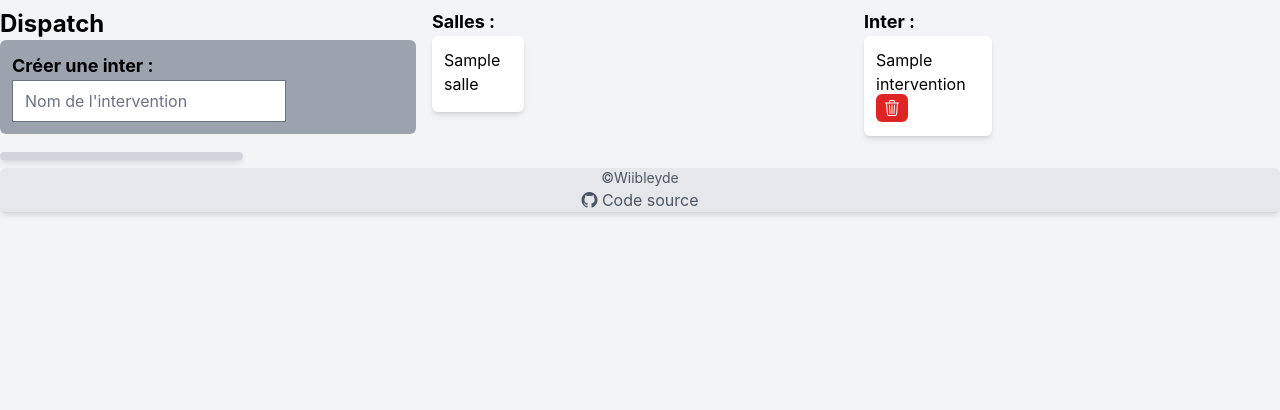
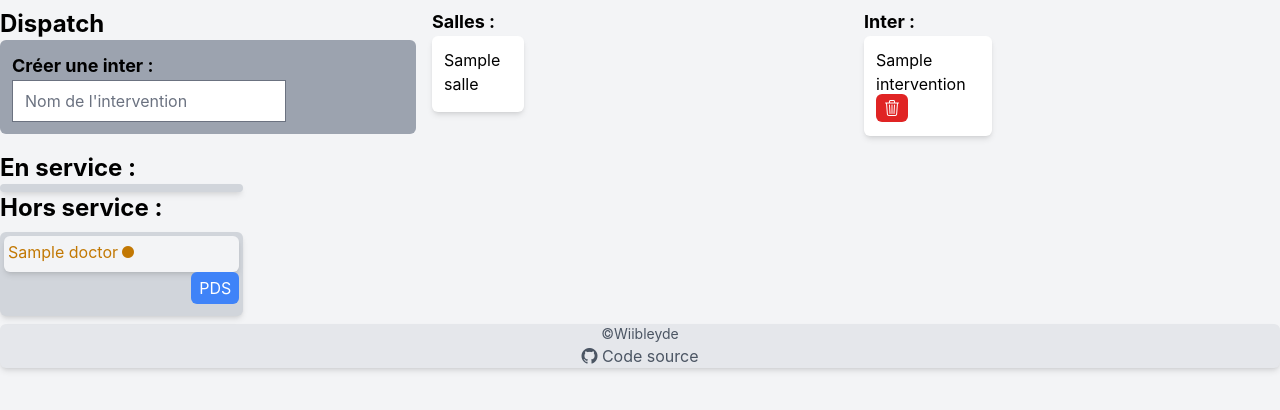
Before and after one commit to Wiibleyde/FailyV-Dispatch, a Flask app: template templates/index.html in a window 1280 px wide. Shown: the top 410 px of the page. Run offline with Flask 3, Linux system fonts and the light colour scheme; tables that the repository leaves empty hold one stand-in row (values such as "Sample post"); the template is opened without the code that fills it: values that come from a table or form of the project are taken from there, most other values are stand-ins (such as "Sample title", 1, 10 or a date in 2020); parts of the project's set-up code (start-up, migrations or seed data) failed here and were passed over; some libraries are stand-ins or nearby versions.

Commit message:
Add section for service and offService
Signed-off-by: Wiibleyde <nathan@bonnell.fr>

```diff
--- a/main.py
+++ b/main.py
@@ -25,9 +25,15 @@ def index():
         return redirect(url_for('index'))
     doctors = database.selectDoc()
     doctorsObj = []
+    enService = []
+    horsService = []
     for doc in doctors:
         doc = DocteurObj(doc[0], doc[1], doc[2], doc[3], doc[4], doc[5])
         doctorsObj.append(doc)
+        if doc.service:
+            enService.append(doc)
+        else:
+            horsService.append(doc)
     interventions = database.selectInt()
     interventionsObj = []
     for int in interventions:
@@ -48,7 +54,7 @@ def index():
     for salleDoc in salleDocs:
         salleDoc = InterventionDocteursObj(salleDoc[0], salleDoc[1], salleDoc[2])
         salleDocsObj.append(salleDoc)
-    return render_template('index.html', form=form, interventions=interventionsObj, salles=sallesObj, doctors=doctorsObj, intDocs=intDocsObj, salleDocs=salleDocsObj)
+    return render_template('index.html', form=form, interventions=interventionsObj, salles=sallesObj, doctors=doctorsObj, intDocs=intDocsObj, salleDocs=salleDocsObj, enService=enService, horsService=horsService)
 
 @app.route('/doctors', methods=['GET', 'POST'])
 def doctors():
--- a/templates/index.html
+++ b/templates/index.html
@@ -64,8 +64,9 @@
                 </div>
             </div>
             <div class="mt-4">
+                <h2 class="text-2xl font-bold mt-5">En service :</h2>
                 <div class="grid grid-cols-5 gap-4">
-                    {% for doctor in doctors %}
+                    {% for doctor in enService %}
                         {% if doctor.grade == "Directeur"%}
                             <div class="bg-red-600 rounded-md shadow-md p-1">
                         {% elif doctor.grade == "Directeur Adjoint" %}
@@ -133,6 +134,38 @@
                             {% endwith %}
                         </div>
                     {% endfor %}
+                    </div>
+                </div>
+                <h2 class="text-2xl font-bold mb-2">Hors service :</h2>
+                <div class="grid grid-cols-5 gap-4">
+                    {% for doctor in horsService %}
+                        {% if doctor.grade == "Directeur"%}
+                            <div class="bg-red-600 rounded-md shadow-md p-1">
+                        {% elif doctor.grade == "Directeur Adjoint" %}
+                            <div class="bg-red-500 rounded-md shadow-md p-1">
+                        {% elif doctor.grade == "Chef de service" %}
+                            <div class="bg-orange-300 rounded-md shadow-md p-1">
+                        {% elif doctor.grade == "Spécialiste" %}
+                            <div class="bg-blue-600 rounded-md shadow-md p-1">
+                        {% elif doctor.grade == "Titulaire" %}
+                            <div class="bg-blue-400 rounded-md shadow-md p-1">
+                        {% elif doctor.grade == "Résident" %}
+                            <div class="bg-blue-200 rounded-md shadow-md p-1">
+                        {% elif doctor.grade == "Interne" %}
+                            <div class="bg-green-400 rounded-md shadow-md p-1">
+                        {% else %}
+                            <div class="bg-gray-300 rounded-md shadow-md p-1">
+                        {% endif %}
+                            <div class="text-yellow-500 mb-2">
+                                <div class="bg-gray-100 rounded-md shadow-md p-1 bg-opacity-70">
+                                    <p class="mb-1 flex items-center">{{ doctor }} <i class="bi bi-circle-fill text-yellow-500 text-xs ml-1"></i></p>
+                                </div>
+                                <div class="flex justify-end">
+                                    <a href="/setDoctorService/{{ doctor.id }}" class="py-1 px-2 rounded-md text-white bg-blue-500 hover:bg-blue-600">PDS</a>
+                                </div>
+                            </div>
+                        </div>
+                    {% endfor %}
                 </div>
             </div>
         </div>
```
